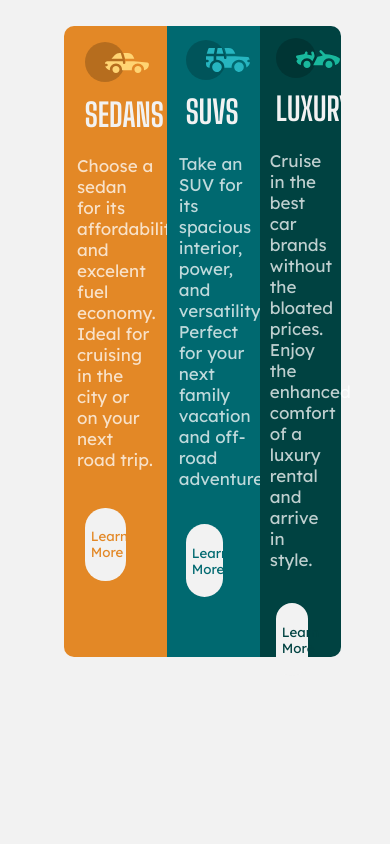
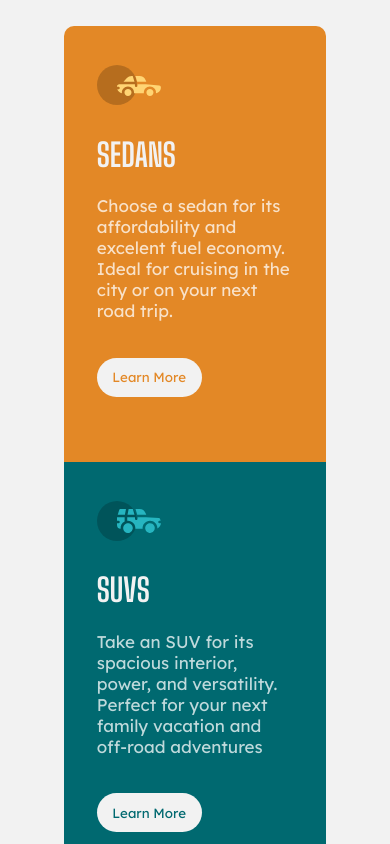
Before and after one commit to DiegoPasaye/3cardComponent, a plain HTML site: page index.html in a window 390 px wide. Shown: the top 844 px of the page. Drawn offline with Linux system fonts and the light colour scheme.

Commit message:
first commit

```diff
--- a/styles.css
+++ b/styles.css
@@ -81,3 +81,27 @@ button{
     border-radius: 20px;
     font-family: 'Lexend Deca', sans-serif;
 }
+
+@media (max-width: 580px){
+    .container{
+        display: flex;
+        flex-direction: column;
+    }
+    h1{
+        margin-left: 12.5%;
+    }
+    img{
+        margin-left: 12.5%;
+    }
+    .card1{
+        border-radius: 10px 10px 0 0;
+    }
+    .card3{
+        border-radius: 0 0 10px 10px;
+    }
+    button{
+        margin-left: 12.5%;
+        height: 10vw;
+        margin-top: 5vw;
+    }
+}
```
